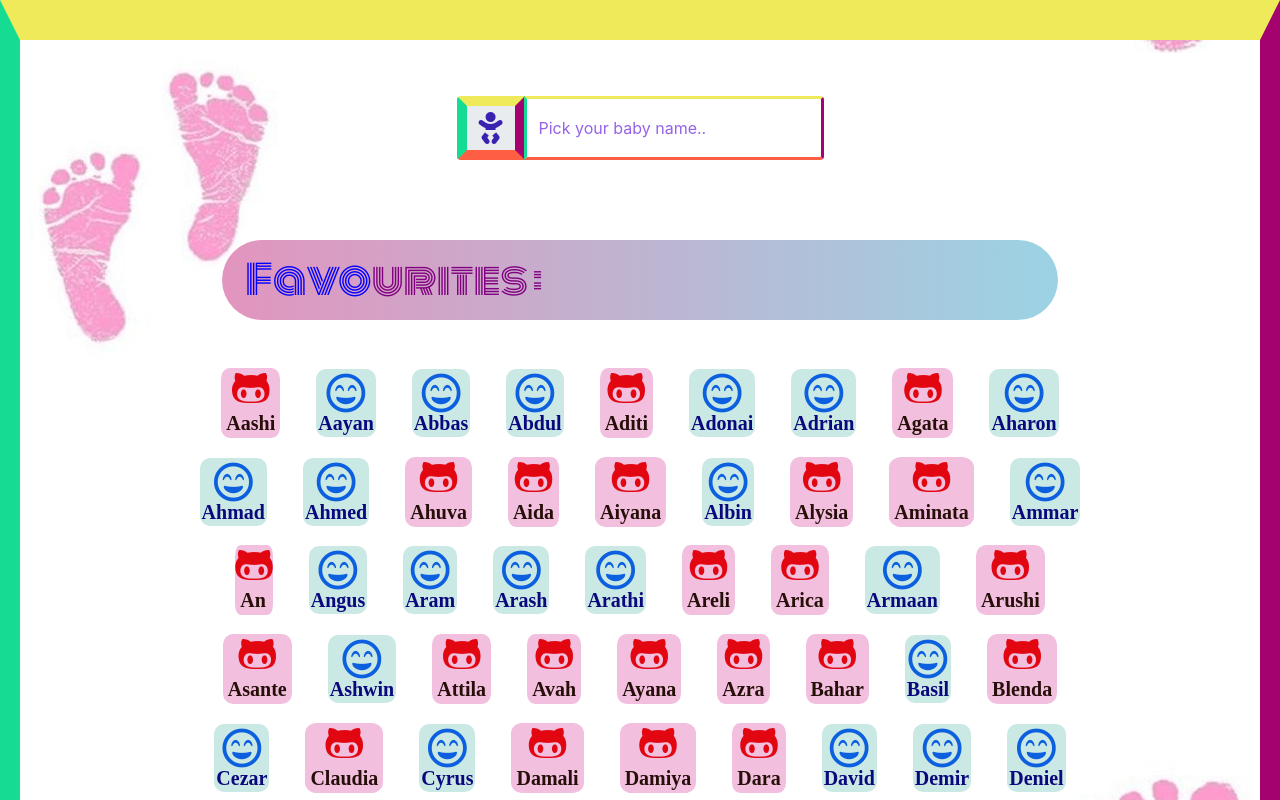
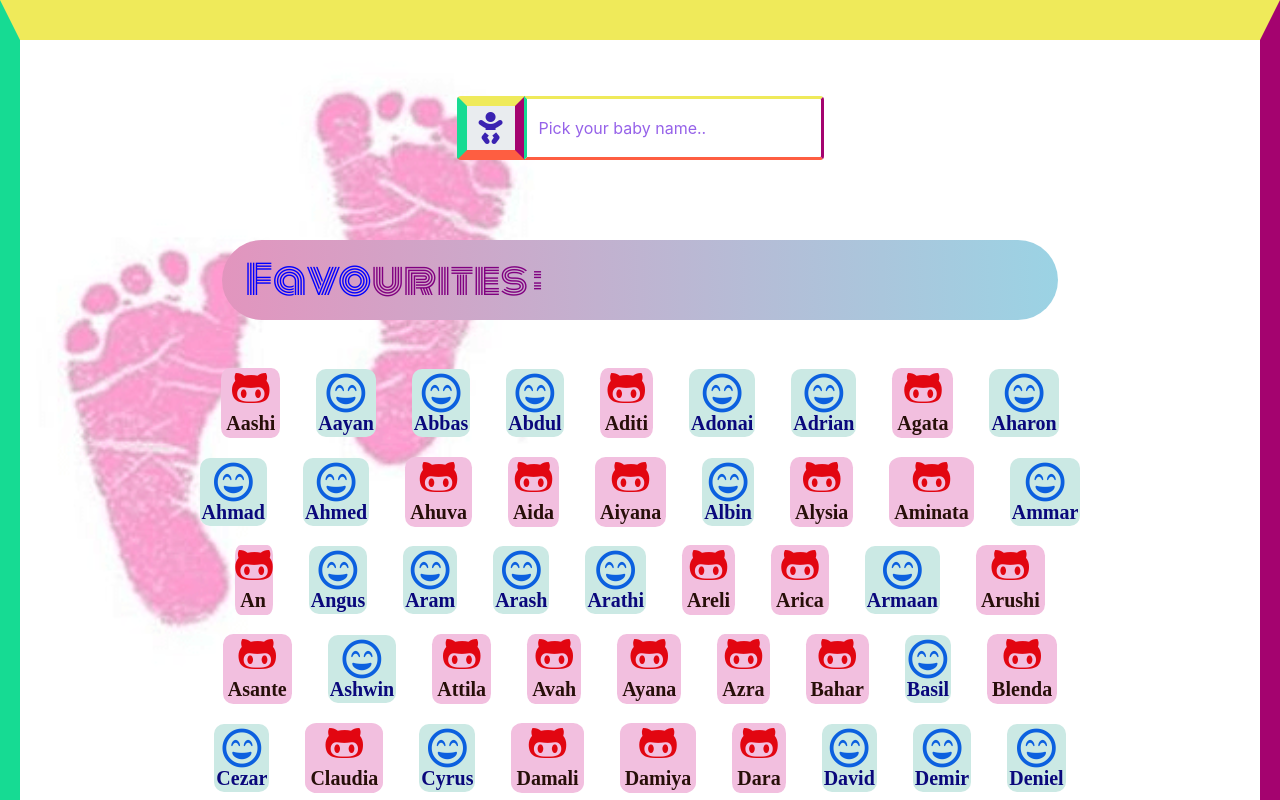
Before and after one commit to ellietms/Baby-names-react, a React (Create React App) app: page / in a window 1280 px wide. Shown: the top 800 px of the page. Built offline with nearby package versions, Linux system fonts and the light colour scheme.

Commit message:
Update App.css

```diff
--- a/src/App.css
+++ b/src/App.css
@@ -17,7 +17,7 @@ body{
   border-bottom-color: #FE5E41;
   background-image: url("./foot.png");
   background-repeat:repeat-y;
-  background-size:conver;
+  background-size: cover;
   background-position: left;
   background-position-y: 13px;
   padding-left: 12%;
```
